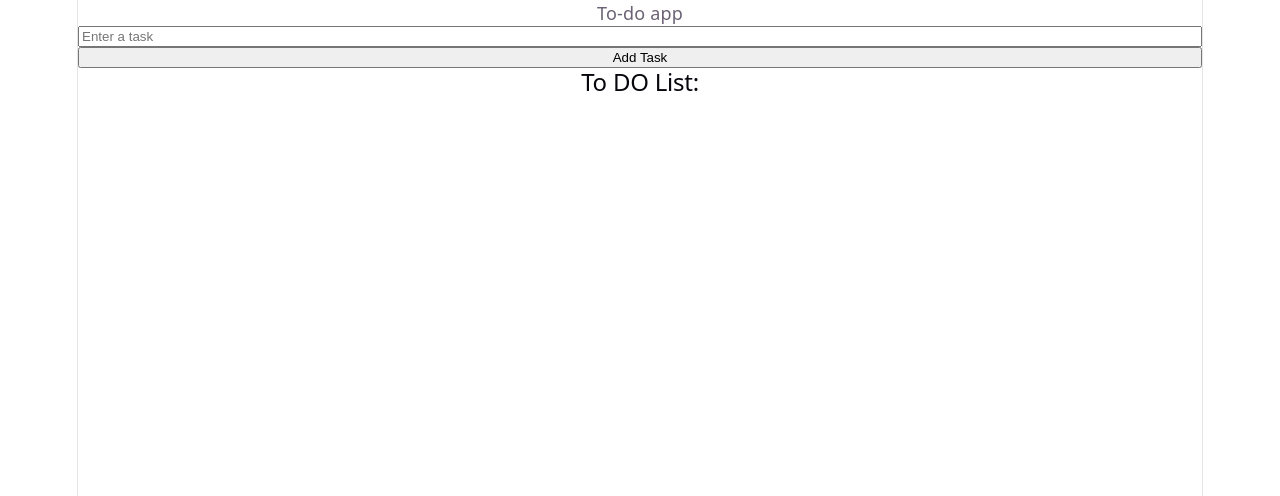
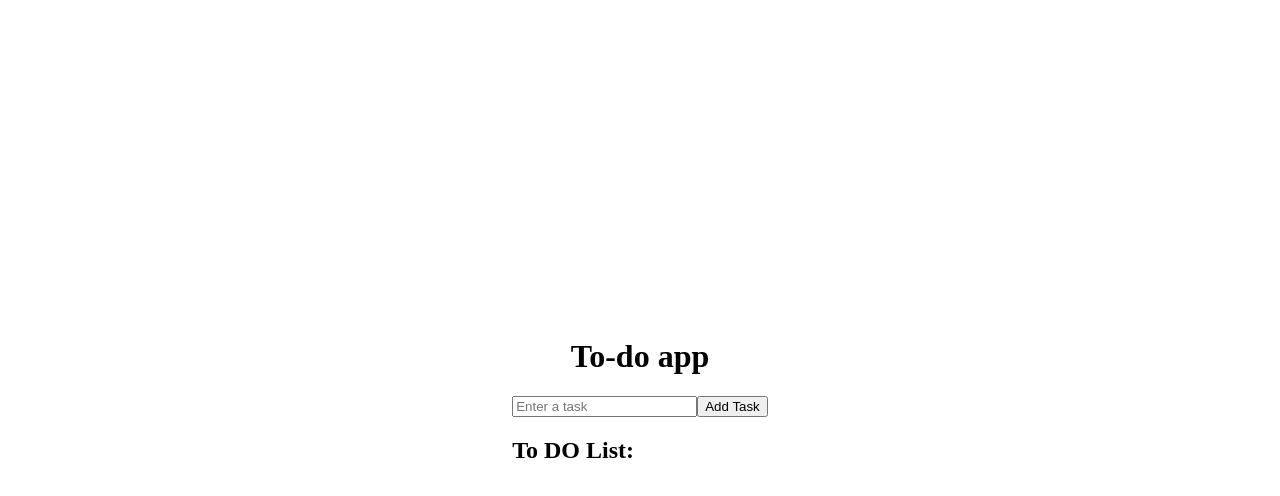
Before and after one commit to Abip-82/To-Do-app, a React (Vite) app: page / in a window 1280 px wide. Shown: the top 496 px of the page. Built offline with nearby package versions, Linux system fonts and the light colour scheme.

Commit message:
finishing touches to logic before css

```diff
--- a/src/App.css
+++ b/src/App.css
@@ -1,184 +1,8 @@
-.counter {
-  font-size: 16px;
-  padding: 5px 10px;
-  border-radius: 5px;
-  color: var(--accent);
-  background: var(--accent-bg);
-  border: 2px solid transparent;
-  transition: border-color 0.3s;
-  margin-bottom: 24px;
+.todo-container{
+  background : white;
+  padding : medium;
+  border-radius : 5px;
+  box-shadow : 0 2px 5px rgba(0,0,0,0.1);
+  width : 300px;;
 
-  &:hover {
-    border-color: var(--accent-border);
-  }
-  &:focus-visible {
-    outline: 2px solid var(--accent);
-    outline-offset: 2px;
-  }
 }
-
-.hero {
-  position: relative;
-
-  .base,
-  .framework,
-  .vite {
-    inset-inline: 0;
-    margin: 0 auto;
-  }
-
-  .base {
-    width: 170px;
-    position: relative;
-    z-index: 0;
-  }
-
-  .framework,
-  .vite {
-    position: absolute;
-  }
-
-  .framework {
-    z-index: 1;
-    top: 34px;
-    height: 28px;
-    transform: perspective(2000px) rotateZ(300deg) rotateX(44deg) rotateY(39deg)
-      scale(1.4);
-  }
-
-  .vite {
-    z-index: 0;
-    top: 107px;
-    height: 26px;
-    width: auto;
-    transform: perspective(2000px) rotateZ(300deg) rotateX(40deg) rotateY(39deg)
-      scale(0.8);
-  }
-}
-
-#center {
-  display: flex;
-  flex-direction: column;
-  gap: 25px;
-  place-content: center;
-  place-items: center;
-  flex-grow: 1;
-
-  @media (max-width: 1024px) {
-    padding: 32px 20px 24px;
-    gap: 18px;
-  }
-}
-
-#next-steps {
-  display: flex;
-  border-top: 1px solid var(--border);
-  text-align: left;
-
-  & > div {
-    flex: 1 1 0;
-    padding: 32px;
-    @media (max-width: 1024px) {
-      padding: 24px 20px;
-    }
-  }
-
-  .icon {
-    margin-bottom: 16px;
-    width: 22px;
-    height: 22px;
-  }
-
-  @media (max-width: 1024px) {
-    flex-direction: column;
-    text-align: center;
-  }
-}
-
-#docs {
-  border-right: 1px solid var(--border);
-
-  @media (max-width: 1024px) {
-    border-right: none;
-    border-bottom: 1px solid var(--border);
-  }
-}
-
-#next-steps ul {
-  list-style: none;
-  padding: 0;
-  display: flex;
-  gap: 8px;
-  margin: 32px 0 0;
-
-  .logo {
-    height: 18px;
-  }
-
-  a {
-    color: var(--text-h);
-    font-size: 16px;
-    border-radius: 6px;
-    background: var(--social-bg);
-    display: flex;
-    padding: 6px 12px;
-    align-items: center;
-    gap: 8px;
-    text-decoration: none;
-    transition: box-shadow 0.3s;
-
-    &:hover {
-      box-shadow: var(--shadow);
-    }
-    .button-icon {
-      height: 18px;
-      width: 18px;
-    }
-  }
-
-  @media (max-width: 1024px) {
-    margin-top: 20px;
-    flex-wrap: wrap;
-    justify-content: center;
-
-    li {
-      flex: 1 1 calc(50% - 8px);
-    }
-
-    a {
-      width: 100%;
-      justify-content: center;
-      box-sizing: border-box;
-    }
-  }
-}
-
-#spacer {
-  height: 88px;
-  border-top: 1px solid var(--border);
-  @media (max-width: 1024px) {
-    height: 48px;
-  }
-}
-
-.ticks {
-  position: relative;
-  width: 100%;
-
-  &::before,
-  &::after {
-    content: '';
-    position: absolute;
-    top: -4.5px;
-    border: 5px solid transparent;
-  }
-
-  &::before {
-    left: 0;
-    border-left-color: var(--border);
-  }
-  &::after {
-    right: 0;
-    border-right-color: var(--border);
-  }
-}
--- a/src/App.jsx
+++ b/src/App.jsx
@@ -20,8 +20,8 @@ function App() {
   }
 
   return (
-    <>
-      <div>To-do app</div>
+    <div>
+      <h1 align = "center">To-do app</h1>
       <input
         type="text"
         placeholder="Enter a task"
@@ -38,7 +38,7 @@ function App() {
           ))}
         </ul>
       </div>
-    </>
+    </div>
   );
 }
 
--- a/src/Components/TodoItem.jsx
+++ b/src/Components/TodoItem.jsx
@@ -1,8 +1,8 @@
-function TodoItem(props){
+function TodoItem({todo, index, deletetodo}){
   return(
     <div>
-      {props.todo}
-      <button onClick={() => props.deletetodo(props.index)}>Delete</button>
+      {todo}
+      <button onClick={() =>deletetodo(index)}>Delete</button>
     </div>
   )
 }
--- a/src/index.css
+++ b/src/index.css
@@ -1,111 +1,8 @@
-:root {
-  --text: #6b6375;
-  --text-h: #08060d;
-  --bg: #fff;
-  --border: #e5e4e7;
-  --code-bg: #f4f3ec;
-  --accent: #aa3bff;
-  --accent-bg: rgba(170, 59, 255, 0.1);
-  --accent-border: rgba(170, 59, 255, 0.5);
-  --social-bg: rgba(244, 243, 236, 0.5);
-  --shadow:
-    rgba(0, 0, 0, 0.1) 0 10px 15px -3px, rgba(0, 0, 0, 0.05) 0 4px 6px -2px;
-
-  --sans: system-ui, 'Segoe UI', Roboto, sans-serif;
-  --heading: system-ui, 'Segoe UI', Roboto, sans-serif;
-  --mono: ui-monospace, Consolas, monospace;
-
-  font: 18px/145% var(--sans);
-  letter-spacing: 0.18px;
-  color-scheme: light dark;
-  color: var(--text);
-  background: var(--bg);
-  font-synthesis: none;
-  text-rendering: optimizeLegibility;
-  -webkit-font-smoothing: antialiased;
-  -moz-osx-font-smoothing: grayscale;
-
-  @media (max-width: 1024px) {
-    font-size: 16px;
-  }
+body {
+  background-color:white;
+  margin: 0;
+  display: flex;
+  justify-content: center;
+  align-items: center;
+  height: 100vh;
 }
-
-@media (prefers-color-scheme: dark) {
-  :root {
-    --text: #9ca3af;
-    --text-h: #f3f4f6;
-    --bg: #16171d;
-    --border: #2e303a;
-    --code-bg: #1f2028;
-    --accent: #c084fc;
-    --accent-bg: rgba(192, 132, 252, 0.15);
-    --accent-border: rgba(192, 132, 252, 0.5);
-    --social-bg: rgba(47, 48, 58, 0.5);
-    --shadow:
-      rgba(0, 0, 0, 0.4) 0 10px 15px -3px, rgba(0, 0, 0, 0.25) 0 4px 6px -2px;
-  }
-
-  #social .button-icon {
-    filter: invert(1) brightness(2);
-  }
-}
-
-body {
-  margin: 0;
-}
-
-#root {
-  width: 1126px;
-  max-width: 100%;
-  margin: 0 auto;
-  text-align: center;
-  border-inline: 1px solid var(--border);
-  min-height: 100svh;
-  display: flex;
-  flex-direction: column;
-  box-sizing: border-box;
-}
-
-h1,
-h2 {
-  font-family: var(--heading);
-  font-weight: 500;
-  color: var(--text-h);
-}
-
-h1 {
-  font-size: 56px;
-  letter-spacing: -1.68px;
-  margin: 32px 0;
-  @media (max-width: 1024px) {
-    font-size: 36px;
-    margin: 20px 0;
-  }
-}
-h2 {
-  font-size: 24px;
-  line-height: 118%;
-  letter-spacing: -0.24px;
-  margin: 0 0 8px;
-  @media (max-width: 1024px) {
-    font-size: 20px;
-  }
-}
-p {
-  margin: 0;
-}
-
-code,
-.counter {
-  font-family: var(--mono);
-  display: inline-flex;
-  border-radius: 4px;
-  color: var(--text-h);
-}
-
-code {
-  font-size: 15px;
-  line-height: 135%;
-  padding: 4px 8px;
-  background: var(--code-bg);
-}
```
